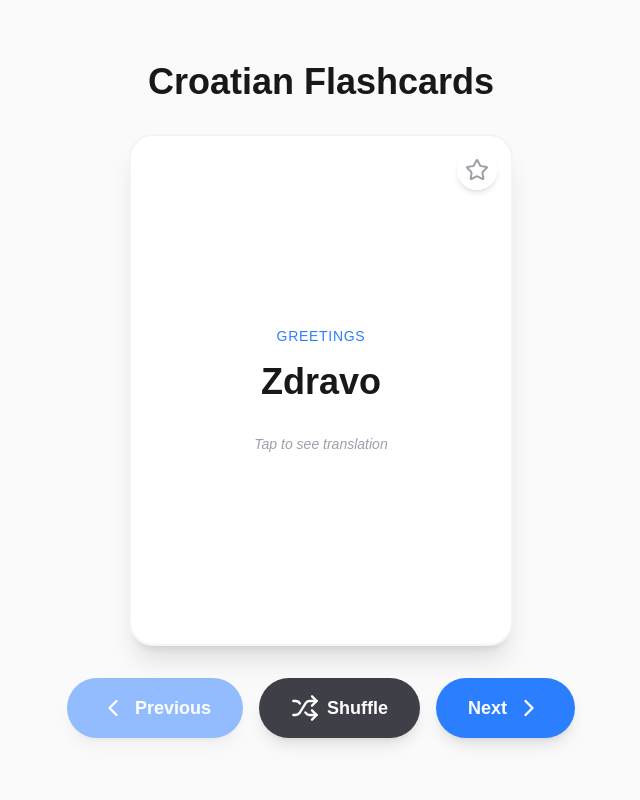
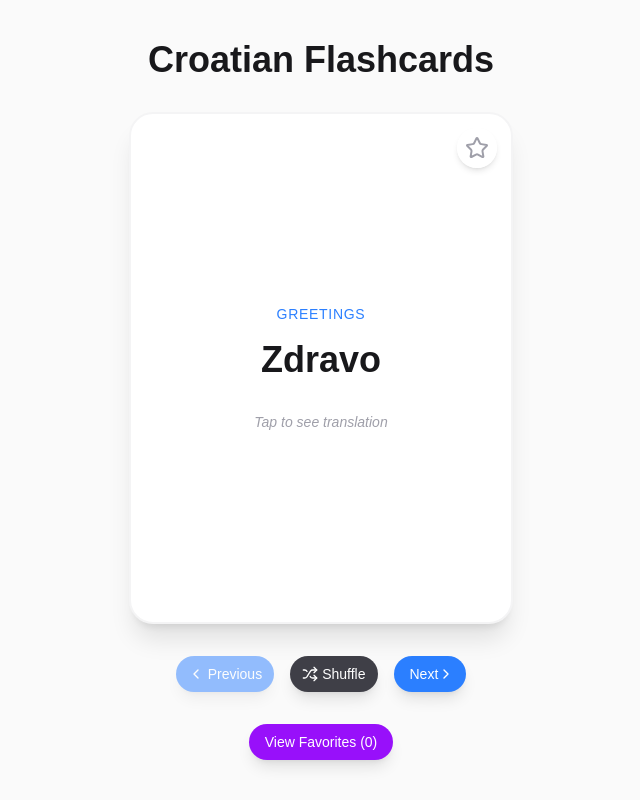
Before and after one commit to jakalabric/cro-flashcards, a Next.js app: page / in a window 1280 px wide. Shown: the whole page, without its empty margins (319-959 px from the left). Built offline with nearby package versions, Linux system fonts and the light colour scheme; no server answers.

Commit message:
Day 2 Features

```diff
--- a/app/page.tsx
+++ b/app/page.tsx
@@ -13,6 +13,7 @@ export default function Home() {
   const [currentIndex, setCurrentIndex] = useState(0);
   const [favorites, setFavorites] = useState<string[]>([]);
   const [isLoading, setIsLoading] = useState(true);
+  const [showFavorites, setShowFavorites] = useState(false);
 
   useEffect(() => {
     async function loadCards() {
@@ -26,21 +27,31 @@ export default function Home() {
 
       const combinedCards = [...STARTER_PACK, ...customCards];
       setAllCards(combinedCards);
-      setCurrentDeck(combinedCards);
 
       const storedFavorites = localStorage.getItem("croatian-tutor-favorites");
+      let initialFavorites: string[] = [];
       if (storedFavorites) {
-        setFavorites(JSON.parse(storedFavorites));
+        initialFavorites = JSON.parse(storedFavorites);
+        setFavorites(initialFavorites);
+      }
+
+      if (showFavorites) {
+        setCurrentDeck(combinedCards.filter(card => initialFavorites.includes(card.id)));
+      } else {
+        setCurrentDeck(combinedCards);
       }
       setIsLoading(false);
     }
 
     loadCards();
-  }, []);
+  }, [showFavorites]); // Re-run when showFavorites changes
 
   useEffect(() => {
     localStorage.setItem("croatian-tutor-favorites", JSON.stringify(favorites));
-  }, [favorites]);
+    if (showFavorites) {
+      setCurrentDeck(allCards.filter(card => favorites.includes(card.id)));
+    }
+  }, [favorites, allCards, showFavorites]);
 
   const handleNext = useCallback(() => {
     setCurrentIndex((prevIndex) => (prevIndex + 1) % currentDeck.length);
@@ -54,18 +65,25 @@ export default function Home() {
 
   const handleShuffle = useCallback(() => {
     setCurrentDeck((prevDeck) => {
-      const shuffled = [...prevDeck].sort(() => Math.random() - 0.5);
+      const deckToShuffle = showFavorites ? allCards.filter(card => favorites.includes(card.id)) : allCards;
+      const shuffled = [...deckToShuffle].sort(() => Math.random() - 0.5);
       return shuffled;
     });
     setCurrentIndex(0); // Reset to the first card after shuffling
+  }, [allCards, favorites, showFavorites]);
+
+  const handleToggleFavorite = useCallback((id: string) => {
+    setFavorites((prevFavorites) => {
+      const newFavorites = prevFavorites.includes(id)
+        ? prevFavorites.filter((favId) => favId !== id)
+        : [...prevFavorites, id];
+      return newFavorites;
+    });
   }, []);
 
-  const handleToggleFavorite = useCallback((id: string) => {
-    setFavorites((prevFavorites) =>
-      prevFavorites.includes(id)
-        ? prevFavorites.filter((favId) => favId !== id)
-        : [...prevFavorites, id]
-    );
+  const handleViewFavorites = useCallback(() => {
+    setShowFavorites((prev) => !prev);
+    setCurrentIndex(0); // Reset index when switching views
   }, []);
 
   if (isLoading) {
@@ -92,12 +110,17 @@ export default function Home() {
         Croatian Flashcards
       </h1>
 
+      {currentDeck.length > 0 ? (
         <Flashcard
-        card={currentCard}
-        isFavorite={favorites.includes(currentCard.id)}
+          card={currentDeck[currentIndex]}
+          isFavorite={favorites.includes(currentDeck[currentIndex].id)}
           onToggleFavorite={handleToggleFavorite}
         />
+      ) : (
+        <p className="text-xl text-zinc-700 dark:text-zinc-300">No cards to display in this view.</p>
+      )}
 
+      {currentDeck.length > 0 && (
         <Controls
           onNext={handleNext}
           onPrevious={handlePrevious}
@@ -105,6 +128,14 @@ export default function Home() {
           currentIndex={currentIndex}
           totalCards={currentDeck.length}
         />
+      )}
+
+      <button
+        onClick={handleViewFavorites}
+        className="mt-8 px-4 py-2 text-sm font-medium rounded-full bg-purple-600 text-white shadow-lg hover:bg-purple-700 focus:outline-none focus:ring-4 focus:ring-purple-300 transition-all duration-200"
+      >
+        {showFavorites ? "View All Cards" : `View Favorites (${favorites.length})`}
+      </button>
     </div>
   );
 }
--- a/components/Controls.tsx
+++ b/components/Controls.tsx
@@ -18,29 +18,29 @@ export default function Controls({
   totalCards,
 }: ControlsProps) {
   return (
-    <div className="flex flex-col sm:flex-row justify-center items-center gap-4 mt-8 w-full max-w-sm">
+    <div className="flex flex-row justify-center items-center gap-4 mt-8 w-full">
       <button
         onClick={onPrevious}
         disabled={currentIndex === 0}
-        className="flex items-center justify-center p-4 rounded-full bg-blue-500 text-white shadow-lg hover:bg-blue-600 focus:outline-none focus:ring-4 focus:ring-blue-300 disabled:opacity-50 disabled:cursor-not-allowed w-full sm:w-auto sm:px-8"
+        className="flex items-center justify-center text-sm px-3 py-2 rounded-full bg-blue-500 text-white shadow-lg hover:bg-blue-600 focus:outline-none focus:ring-4 focus:ring-blue-300 disabled:opacity-50 disabled:cursor-not-allowed"
       >
-        <ChevronLeft size={28} />
-        <span className="ml-2 text-lg font-semibold">Previous</span>
+        <ChevronLeft size={16} />
+        <span className="ml-1">Previous</span>
       </button>
       <button
         onClick={onShuffle}
-        className="flex items-center justify-center p-4 rounded-full bg-zinc-700 text-white shadow-lg hover:bg-zinc-800 focus:outline-none focus:ring-4 focus:ring-zinc-500 w-full sm:w-auto sm:px-8"
+        className="flex items-center justify-center text-sm px-3 py-2 rounded-full bg-zinc-700 text-white shadow-lg hover:bg-zinc-800 focus:outline-none focus:ring-4 focus:ring-zinc-500"
       >
-        <Shuffle size={28} />
-        <span className="ml-2 text-lg font-semibold">Shuffle</span>
+        <Shuffle size={16} />
+        <span className="ml-1">Shuffle</span>
       </button>
       <button
         onClick={onNext}
         disabled={currentIndex === totalCards - 1}
-        className="flex items-center justify-center p-4 rounded-full bg-blue-500 text-white shadow-lg hover:bg-blue-600 focus:outline-none focus:ring-4 focus:ring-blue-300 disabled:opacity-50 disabled:cursor-not-allowed w-full sm:w-auto sm:px-8"
+        className="flex items-center justify-center text-sm px-3 py-2 rounded-full bg-blue-500 text-white shadow-lg hover:bg-blue-600 focus:outline-none focus:ring-4 focus:ring-blue-300 disabled:opacity-50 disabled:cursor-not-allowed"
       >
-        <span className="mr-2 text-lg font-semibold">Next</span>
-        <ChevronRight size={28} />
+        <span className="ml-1">Next</span>
+        <ChevronRight size={16} />
       </button>
     </div>
   );
--- a/components/Flashcard.tsx
+++ b/components/Flashcard.tsx
@@ -54,7 +54,7 @@ export default function Flashcard({ card, isFavorite, onToggleFavorite }: Flashc
 
         {/* Back (English) */}
         <div
-          className="absolute inset-0 w-full h-full backface-hidden rounded-3xl bg-zinc-50 dark:bg-zinc-800 shadow-xl border-2 border-zinc-200 dark:border-zinc-700 flex flex-col items-center justify-center p-8 text-center"
+          className="absolute inset-0 w-full h-full backface-hidden rounded-3xl bg-blue-50 dark:bg-zinc-700 shadow-xl border-2 border-blue-100 dark:border-zinc-600 flex flex-col items-center justify-center p-8 text-center"
           style={{ transform: "rotateY(180deg)" }}
         >
           <span className="text-sm font-medium text-zinc-400 mb-4 uppercase tracking-wider">
```
Also changed, not shown: 1 other file (tests, documents, lock files or other folders). Lines whose indentation alone changed are shown as unchanged.
